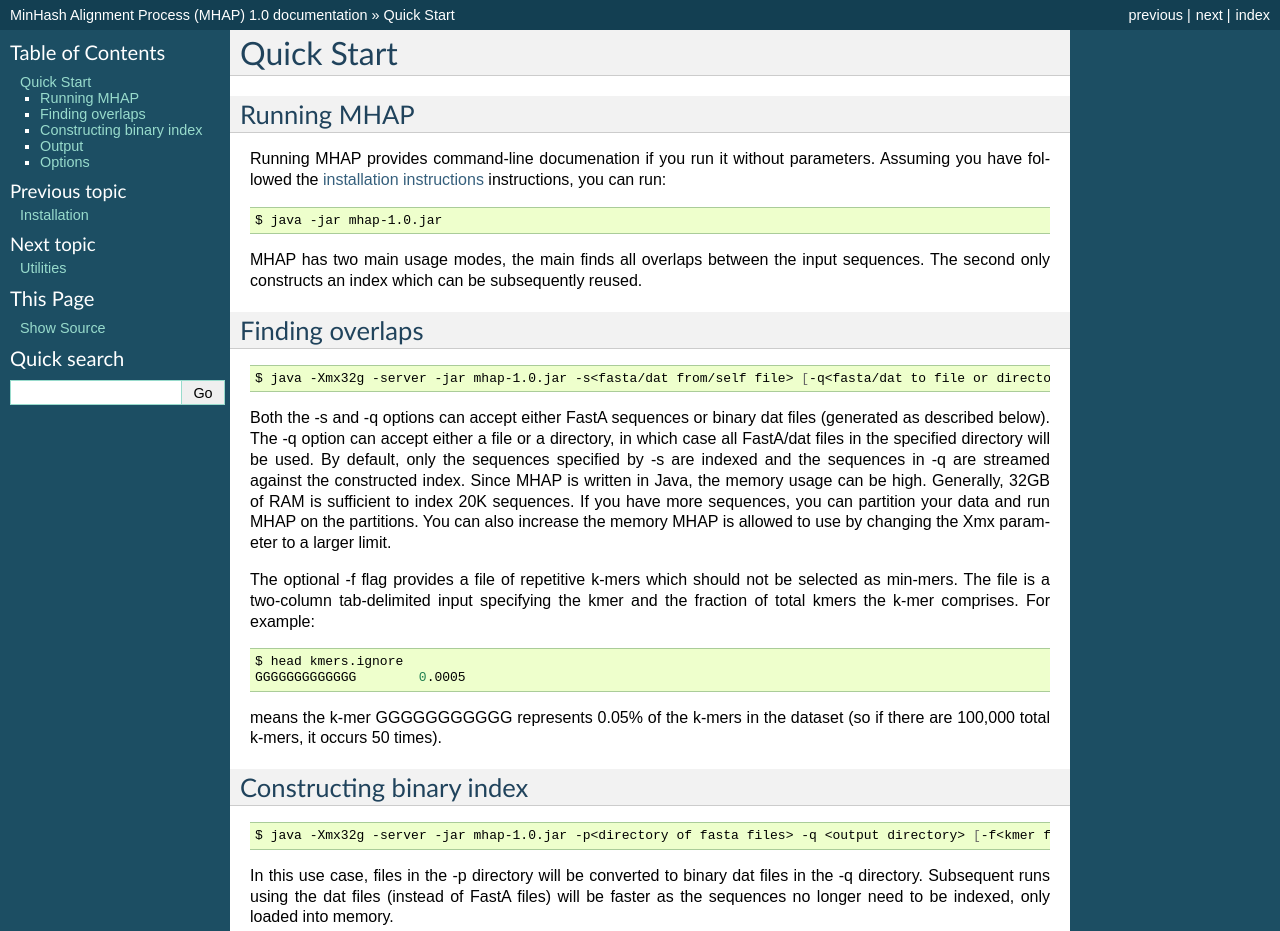
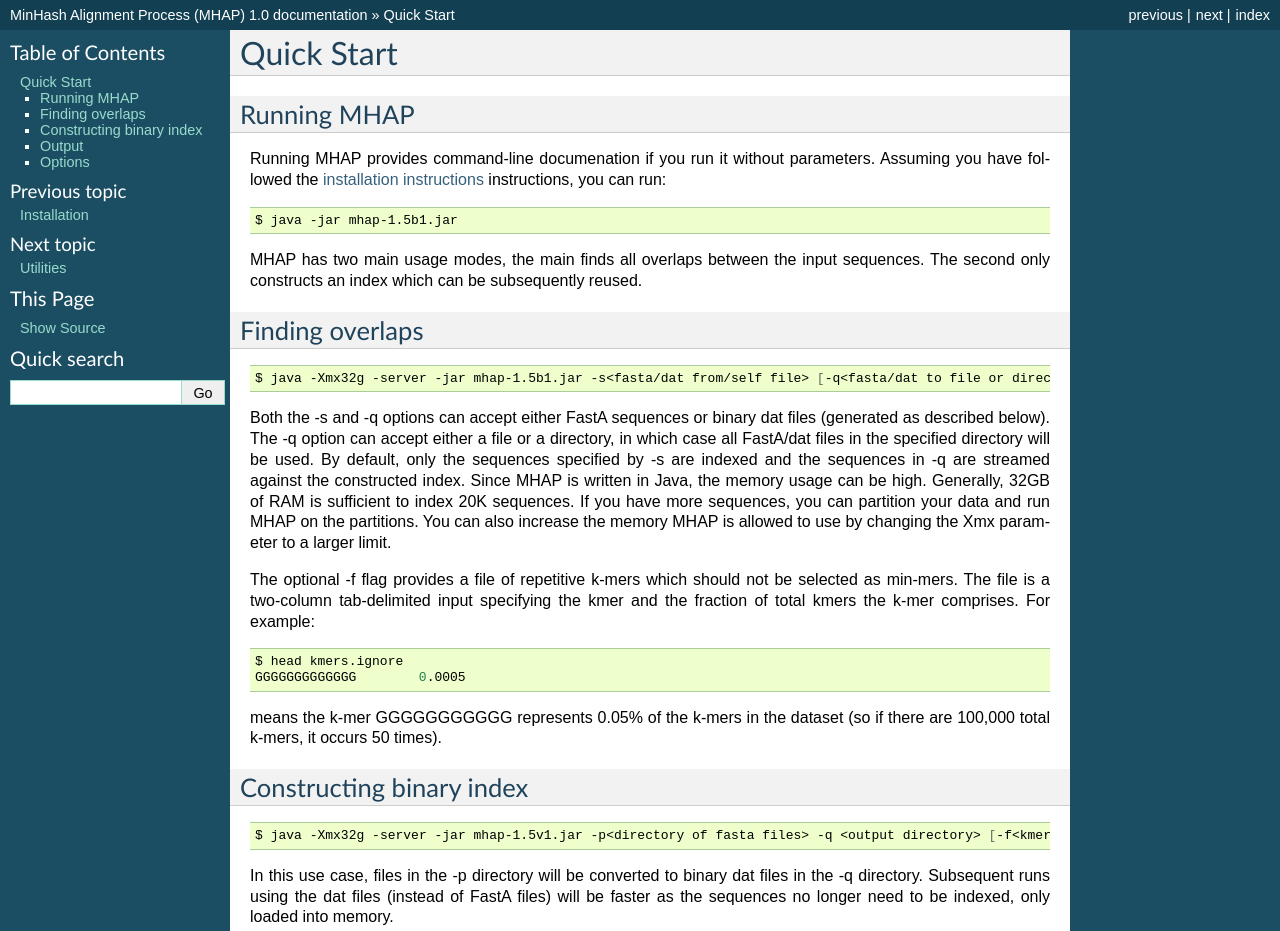
Before and after one commit to marbl/MHAP, a Sphinx documentation site: the page built from docs/source/quickstart.rst, in a window 1280 px wide. Shown: the top 931 px of the page. Built offline with Sphinx 7.4.7, drawn with Linux system fonts in a browser that asks for light colours.

Commit message:
Update quickstart.rst

```diff
--- a/docs/source/quickstart.rst
+++ b/docs/source/quickstart.rst
@@ -9,7 +9,7 @@ Running MHAP provides command-line documenation if you run it without parameters
 
 .. code-block:: bash
 
-    $ java -jar mhap-1.0.jar
+    $ java -jar mhap-1.5b1.jar
 
 MHAP has two main usage modes, the main finds all overlaps between the input sequences. The second  only constructs an index which can be subsequently reused.
 
@@ -18,7 +18,7 @@ Finding overlaps
 
 .. code-block:: bash
 
-   $ java -Xmx32g -server -jar mhap-1.0.jar -s<fasta/dat from/self file> [-q<fasta/dat to file or directory>] [-f<kmer filter list, must be sorted>]
+   $ java -Xmx32g -server -jar mhap-1.5b1.jar -s<fasta/dat from/self file> [-q<fasta/dat to file or directory>] [-f<kmer filter list, must be sorted>]
 
 Both the -s and -q options can accept either FastA sequences or binary dat files (generated as described below). The -q option can accept either a file or a directory, in which case all FastA/dat files in the specified directory will be used. By default, only the sequences specified by -s are indexed and the sequences in -q are streamed against the constructed index. Since MHAP is written in Java, the memory usage can be high. Generally, 32GB of RAM is sufficient to index 20K sequences. If you have more sequences, you can partition your data and run MHAP on the partitions. You can also increase the memory MHAP is allowed to use by changing the Xmx parameter to a larger limit.
 
@@ -36,7 +36,7 @@ Constructing binary index
 
 .. code-block:: bash
 
-   $ java -Xmx32g -server -jar mhap-1.0.jar -p<directory of fasta files> -q <output directory> [-f<kmer filter list, must be sorted>]
+   $ java -Xmx32g -server -jar mhap-1.5v1.jar -p<directory of fasta files> -q <output directory> [-f<kmer filter list, must be sorted>]
 
 In this use case, files in the -p directory will be converted to binary dat files in the -q directory. Subsequent runs using the dat files (instead of FastA files) will be faster as the sequences no longer need to be indexed, only loaded into memory.
 
```
